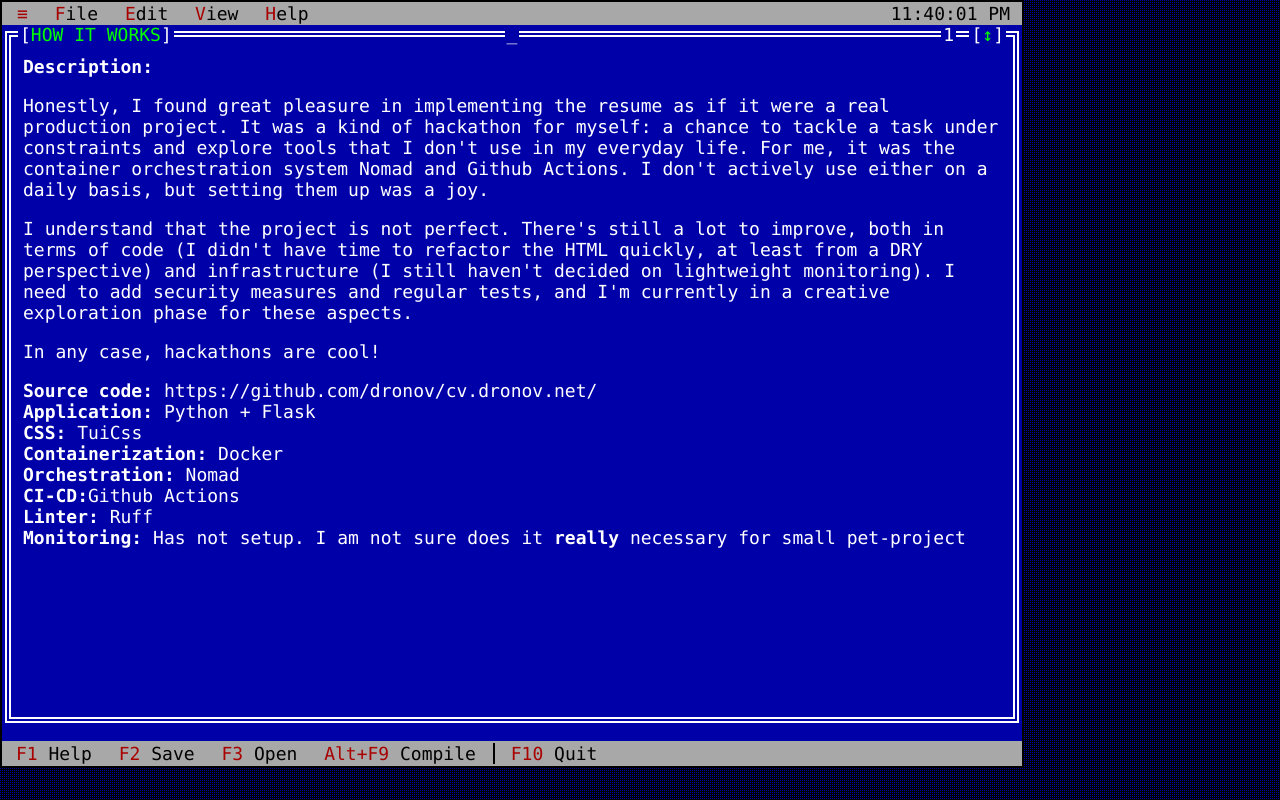
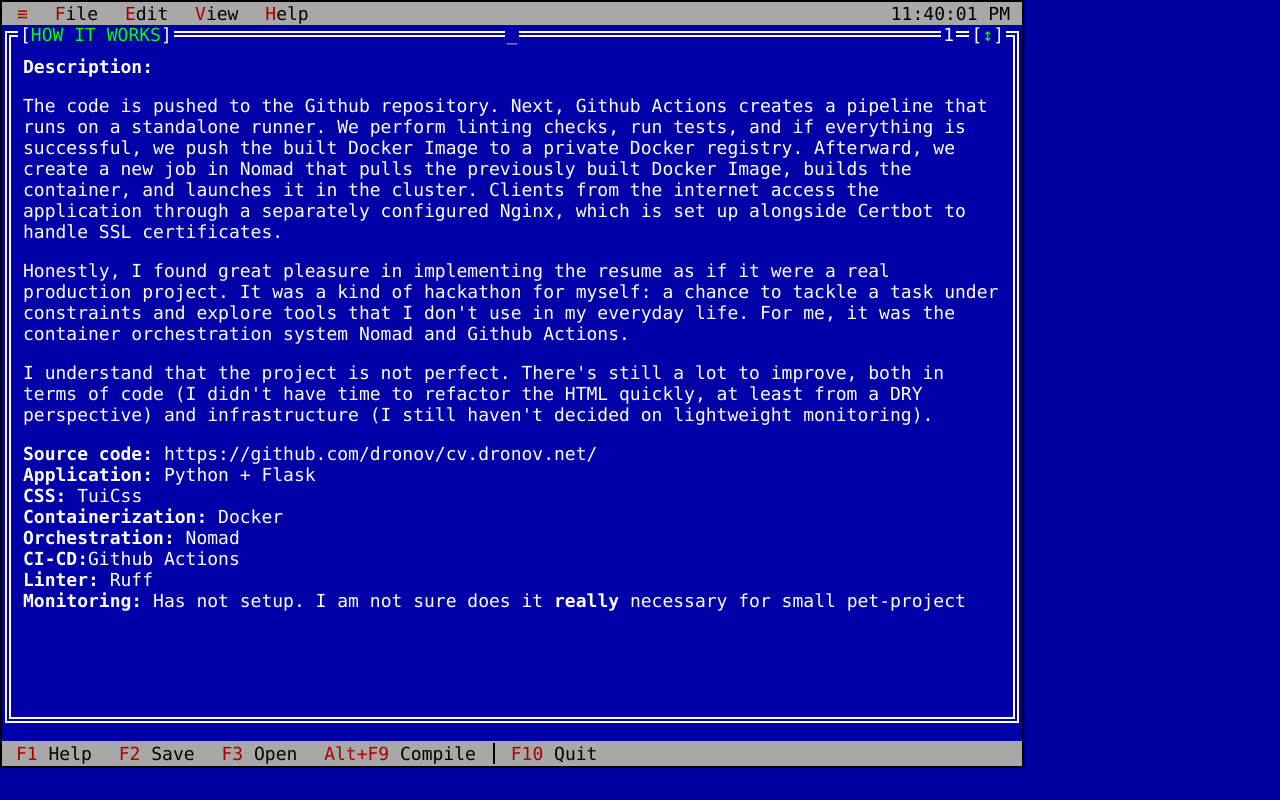
Before and after one commit to dronov/cv.dronov.net, a Flask app: page /how-it-works/ in a window 1280 px wide. Run offline with Flask 3, Linux system fonts and the light colour scheme.

Commit message:
how it works updated

```diff
--- a/templates/how-it-works.html
+++ b/templates/how-it-works.html
@@ -168,13 +168,9 @@
                 <span class="tui-fieldset-button left"><span class="green-255-text">HOW&nbsp;IT&nbsp;WORKS</span></span>
                 <span class="tui-fieldset-text" style="margin-left: 50px;">&nbsp;1:1&nbsp;</span>
 <b>Description:</b>
-
-<p>Honestly, I found great pleasure in implementing the resume as if it were a real production project. It was a kind of hackathon for myself: a chance to tackle a task under constraints and explore tools that I don't use in my everyday life. For me, it was the container orchestration system Nomad and Github Actions. I don't actively use either on a daily basis, but setting them up was a joy.</p>
-
-<p>I understand that the project is not perfect. There's still a lot to improve, both in terms of code (I didn't have time to refactor the HTML quickly, at least from a DRY perspective) and infrastructure (I still haven't decided on lightweight monitoring). I need to add security measures and regular tests, and I'm currently in a creative exploration phase for these aspects.</p>
-
-<p>In any case, hackathons are cool!</p>
-
+<p>The code is pushed to the Github repository. Next, Github Actions creates a pipeline that runs on a standalone runner. We perform linting checks, run tests, and if everything is successful, we push the built Docker Image to a private Docker registry. Afterward, we create a new job in Nomad that pulls the previously built Docker Image, builds the container, and launches it in the cluster. Clients from the internet access the application through a separately configured Nginx, which is set up alongside Certbot to handle SSL certificates.</p>
+<p>Honestly, I found great pleasure in implementing the resume as if it were a real production project. It was a kind of hackathon for myself: a chance to tackle a task under constraints and explore tools that I don't use in my everyday life. For me, it was the container orchestration system Nomad and Github Actions.</p>
+<p>I understand that the project is not perfect. There's still a lot to improve, both in terms of code (I didn't have time to refactor the HTML quickly, at least from a DRY perspective) and infrastructure (I still haven't decided on lightweight monitoring).</p>
 <b>Source code:</b> <a href="https://github.com/dronov/cv.dronov.net/">https://github.com/dronov/cv.dronov.net/</a><br>
 <b>Application:</b> Python + Flask<br>
 <b>CSS:</b> <a href="https://github.com/vinibiavatti1/TuiCss/">TuiCss</a><br>
```
